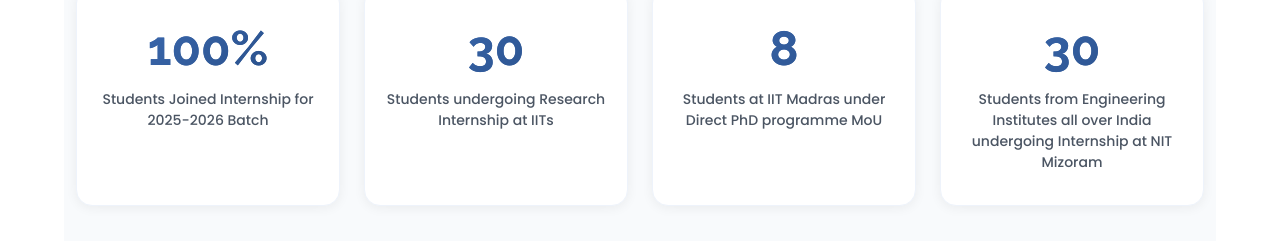
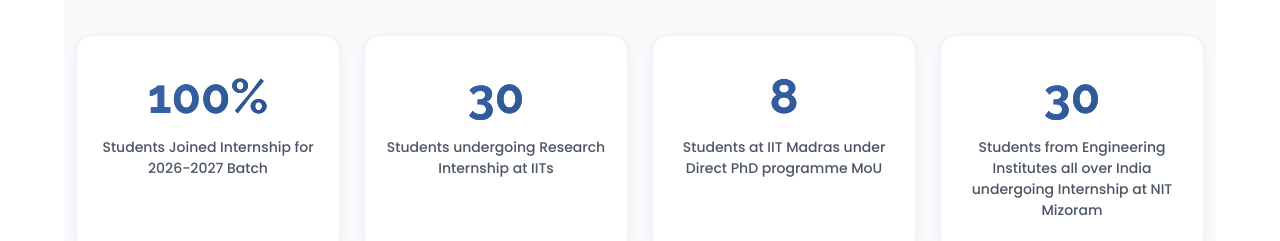
Before and after one commit to NIT-MZ/TNP-Web, a React (Vite) app: page /internship in a window 1280 px wide. Shown: the part 1217-1458 px from the top of the page. Built offline with nearby package versions, Linux system fonts and the light colour scheme.

Commit message:
Updated internship collage and internship images

```diff
--- a/src/pages/Internships.jsx
+++ b/src/pages/Internships.jsx
@@ -58,7 +58,7 @@ const companies = [
   },
   {
     name: "NTPC, BEL, SAIL +",
-    studentsPlaced: "12+",
+    studentsPlaced: "15 +",
     images: [
       `/assets/img/internships/ntpc.png`,
       `/assets/img/internships/sail.png`,
@@ -167,7 +167,7 @@ const Internships = () => {
                     ></CountUp>
                   )}
                 </span>
-                <p>Students Joined Internship for 2025-2026 Batch</p>
+                <p>Students Joined Internship for 2026-2027 Batch</p>
               </div>
             </div>
             <div className="col-lg-3 col-md-5 col-6 d-md-flex align-items-md-stretch">
```
Also changed, not shown: public/assets/img/internships/nvidia.png, 1 other file (tests, documents, lock files or other folders).
